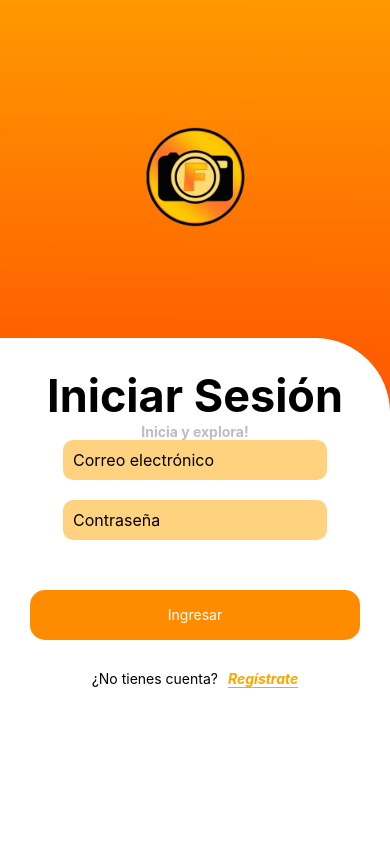
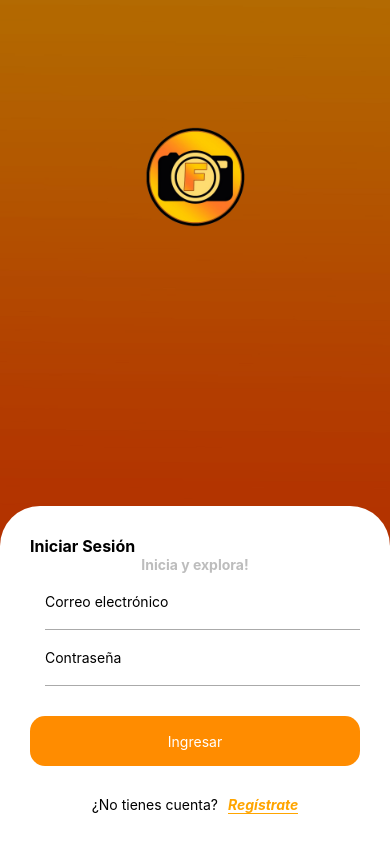
Before and after one commit to Nicolle07M/AppMobFotology, a React Native app in the folder FotologyMobile/: screen /HomeScreen in a window 390 px wide. Built offline with nearby package versions, Linux system fonts and the light colour scheme.

Commit message:
feat(Frontend): add Custom Text Input component and style organization separately

```diff
--- /dev/null
+++ b/FotologyMobile/src/Presentation/views/Home/Styles.tsx
@@ -0,0 +1,65 @@
+import { StyleSheet } from "react-native";
+
+const HomeStyles = StyleSheet.create({
+    container: {
+      flex: 1,
+      backgroundColor: 'black',
+    },
+    imageBackground: {
+      width: '100%',
+      height: '100%',
+      opacity: 0.7,
+      bottom: '30%',
+    },
+    form: {
+      width: '100%',
+      height: '40%',
+      backgroundColor: 'white',
+      position: 'absolute',
+      bottom: 0,
+      borderTopLeftRadius: 40,
+      borderTopRightRadius: 40,
+      padding: 30,
+    },
+    formText: {
+      fontWeight: 'bold',
+      fontSize: 16,
+    },
+    formText1: {
+      fontWeight: 'bold',
+      fontSize: 14,
+      alignSelf: 'center',
+      color: '#bdbdbd',
+    },
+    formRegister: {
+      flexDirection: 'row',
+      justifyContent: 'center',
+      marginTop: 30,
+    },
+    formRegisterText: {
+      fontStyle: 'italic',
+      color: 'orange',
+      borderBottomWidth: 1,
+      borderBottomColor: 'orange',
+      fontWeight: 'bold',
+      marginLeft: 10,
+    },
+    logoContainer: {
+      position: 'absolute',
+      alignSelf: 'center',
+      top: '15%',
+    },
+    logoImage: {
+      width: 100,
+      height: 100,
+    },
+    logoText: {
+      color: 'white',
+      textAlign: 'center',
+      fontSize: 20,
+      marginTop: 10,
+      fontWeight: 'bold',
+    },
+  });
+
+  export default HomeStyles;
--- a/FotologyMobile/src/Presentation/views/Home/home.tsx
+++ b/FotologyMobile/src/Presentation/views/Home/home.tsx
@@ -5,6 +5,8 @@ import { useNavigation } from '@react-navigation/native';
 import { StackNavigationProp } from '@react-navigation/stack';
 import { RootStackParamList } from '../../../../App';
 import useViewModel from '../Home/viewModel';
+import { CustomTextInput } from '../../../components/CustomTextInput';
+import styles from './Styles';
 
 export const HomeScreen = () => {
 
@@ -32,113 +34,43 @@ export const HomeScreen = () => {
       <View style={styles.form}>
         <Text style={styles.formText}>Iniciar Sesión</Text>
         <Text style={styles.formText1}>Inicia y explora!</Text>
-        <View style={styles.formInput}>
-        <TextInput
-          style={styles.formTextInput}
+
+        <CustomTextInput
           placeholder='Correo electrónico'
           keyboardType='email-address'
+          property='email'
+          onChangeText={onChange}
           value={email}
-          onChangeText={ text => onChange('email', text)}
         />
-      </View>
-        <View style={styles.formInput}>
-          <TextInput
-            style={styles.formTextInput}
-            placeholder='Contraseña'
-            keyboardType='default'
-            secureTextEntry={true}
-            value={password}
-            onChangeText={ text => onChange('password', text)}
-          />
-        </View>
+
+        <CustomTextInput
+          placeholder='Contraseña'
+          keyboardType='default'
+          property='password'
+          onChangeText={onChange}
+          value={password}
+          secureTextEntry={true}
+        />
+
         <View style={{ marginTop: 30 }}>
           <RoundedButton text='Ingresar' onPress={() =>{
             console.log('Email: ' + email);
             console.log('Password: ' + password);
             }} />
         </View>
+
         <View style={styles.formRegister}>
           <Text>¿No tienes cuenta?</Text>
-          <TouchableOpacity onPress={handleRegisterPress}>
-          <Text style={styles.formRegisterText}>Regístrate</Text>
+          <TouchableOpacity onPress={() => navigation.navigate('RegisterScreen')}>
+            <Text style={styles.formRegisterText}>Regístrate</Text>
           </TouchableOpacity>
         </View>
+
       </View>
     </View>
   );
 }
 
-const styles = StyleSheet.create({
-  container: {
-    flex: 1,
-    backgroundColor: 'black',
-  },
-  imageBackground: {
-    width: '100%',
-    height: '100%',
-    bottom: '30%',
-  },
-  form: {
-    width: '100%',
-    height: '60%',
-    backgroundColor: 'white',
-    position: 'absolute',
-    bottom: 0,
-    borderTopLeftRadius: 0,
-    borderTopRightRadius: 75,
-    padding: 30,
-  },
-  formText: {
-    fontWeight: 'bold',
-    fontSize: 45,
-    alignSelf: 'center',
-  },
-  formText1: {
-    fontWeight: 'bold',
-    fontSize: 14,
-    alignSelf: 'center',
-    color: '#bdbdbd',
-  },
-  formInput: {
-    backgroundColor: '#FFA50080', // Color de fondo naranja claro
-    borderRadius: 10, // Borde redondeado
-    width: '80%',
-    marginBottom: 20,
-    alignSelf: 'center'
-  },
-  formTextInput: {
-    padding: 10,
-    fontSize: 16,
-  },
-  formRegister: {
-    flexDirection: 'row',
-    justifyContent: 'center',
-    marginTop: 30,
-  },
-  formRegisterText: {
-    fontStyle: 'italic',
-    color: 'orange',
-    borderBottomWidth: 1,
-    borderBottomColor: 'orange',
-    fontWeight: 'bold',
-    marginLeft: 10,
-  },
-  logoContainer: {
-    position: 'absolute',
-    alignSelf: 'center',
-    top: '15%',
-  },
-  logoImage: {
-    width: 100,
-    height: 100,
-  },
-  logoText: {
-    color: 'white',
-    textAlign: 'center',
-    fontSize: 20,
-    marginTop: 10,
-    fontWeight: 'bold',
-  },
-});
+
 
 export default HomeScreen;
--- /dev/null
+++ b/FotologyMobile/src/Presentation/views/register/Styles.tsx
@@ -0,0 +1,62 @@
+import { StyleSheet } from "react-native";
+
+const RegisterStyle = StyleSheet.create({
+    container: {
+      flex: 1,
+      backgroundColor: 'black',
+    },
+    imageBackground: {
+      width: '100%',
+      height: '100%',
+      opacity: 0.7,
+      bottom: '30%',
+    },
+    form: {
+      width: '100%',
+      height: '70%',
+      backgroundColor: 'white',
+      position: 'absolute',
+      bottom: 0,
+      borderTopLeftRadius: 40,
+      borderTopRightRadius: 40,
+      padding: 30,
+    },
+    formText: {
+      fontWeight: 'bold',
+      fontSize: 16,
+    },
+    formIcon: {
+      width: 25,
+      height: 25,
+      marginTop: 5,
+    },
+    formInput: {
+      flexDirection: 'row',
+      marginTop: 25,
+    },
+    formTextInput: {
+      flex: 1,
+      borderBottomWidth: 1,
+      borderBottomColor: '#AAAAAA',
+      marginLeft: 15,
+    },
+    logoContainer: {
+      position: 'absolute',
+      alignSelf: 'center',
+      top: '5%',
+      alignItems: 'center',
+    },
+    logoImage: {
+      width: 100,
+      height: 100,
+    },
+    logoText: {
+      color: 'white',
+      textAlign: 'center',
+      fontSize: 20,
+      marginTop: 10,
+      fontWeight: 'bold',
+    },
+  });
+
+  export default RegisterStyle;
--- a/FotologyMobile/src/Presentation/views/register/register.tsx
+++ b/FotologyMobile/src/Presentation/views/register/register.tsx
@@ -4,9 +4,12 @@ import { useNavigation } from '@react-navigation/native';
 import { RoundedButton } from '../../../components/RoundedButton';
 import { StackNavigationProp } from '@react-navigation/stack';
 import { RootStackParamList } from '../../../../App';
+import { CustomTextInput } from '../../../components/CustomTextInput';
+import useViewModel from '../register/viewModel';
+import styles from './Styles';
 
 export const RegisterScreen = () => {
-  const navigation = useNavigation();
+  const { name, lastname, phone, email, password, confirmPassword, onChange, register } = useViewModel();
 
   return (
     <View style={styles.container}>
@@ -23,119 +26,60 @@ export const RegisterScreen = () => {
       </View>
       <View style={styles.form}>
         <Text style={styles.formText}>Registrate con nosotros!</Text>
-        <View style={styles.formInput}>
-
-          <TextInput
-            style={styles.formTextInput}
+        <CustomTextInput
               placeholder='Nombres'
               keyboardType='default'
+              property='name'
+              onChangeText={onChange}
+              value={name}
             />
-        </View>
-        <View style={styles.formInput}>
 
-          <TextInput
-            style={styles.formTextInput}
+            <CustomTextInput
               placeholder='Apellidos'
               keyboardType='default'
+              property='lastname'
+              onChangeText={onChange}
+              value={lastname}
             />
-        </View>
-        <View style={styles.formInput}>
 
-          <TextInput
-            style={styles.formTextInput}
+            <CustomTextInput
               placeholder='Correo electrónico'
               keyboardType='email-address'
+              property='email'
+              onChangeText={onChange}
+              value={email}
             />
-        </View>
-        <View style={styles.formInput}>
 
-          <TextInput
-            style={styles.formTextInput}
+            <CustomTextInput
               placeholder='Teléfono'
               keyboardType='numeric'
+              property='phone'
+              onChangeText={onChange}
+              value={phone}
             />
-        </View>
-        <View style={styles.formInput}>
 
-          <TextInput
-            style={styles.formTextInput}
+            <CustomTextInput
               placeholder='Contraseña'
               keyboardType='default'
+              property='password'
+              onChangeText={onChange}
+              value={password}
               secureTextEntry={true}
             />
-        </View>
-        <View style={styles.formInput}>
 
-          <TextInput
-            style={styles.formTextInput}
+            <CustomTextInput
               placeholder='Confirmar Contraseña'
               keyboardType='default'
+              property='confirmPassword'
+              onChangeText={onChange}
+              value={confirmPassword}
               secureTextEntry={true}
             />
-        </View>
+
         <View style={{ marginTop: 30 }}>
-          <RoundedButton text='Registrar' onPress={() => ToastAndroid.show('HOLA!', ToastAndroid.SHORT)} />
+        <RoundedButton text='CONFIRMAR' onPress={() => register()} />
         </View>
       </View>
     </View>
   );
 };
-
-const styles = StyleSheet.create({
-  container: {
-    flex: 1,
-    backgroundColor: 'black',
-  },
-  imageBackground: {
-    width: '100%',
-    height: '100%',
-    opacity: 0.7,
-    bottom: '30%',
-  },
-  form: {
-    width: '100%',
-    height: '70%',
-    backgroundColor: 'white',
-    position: 'absolute',
-    bottom: 0,
-    borderTopLeftRadius: 40,
-    borderTopRightRadius: 40,
-    padding: 30,
-  },
-  formText: {
-    fontWeight: 'bold',
-    fontSize: 16,
-  },
-  formIcon: {
-    width: 25,
-    height: 25,
-    marginTop: 5,
-  },
-  formInput: {
-    flexDirection: 'row',
-    marginTop: 25,
-  },
-  formTextInput: {
-    flex: 1,
-    borderBottomWidth: 1,
-    borderBottomColor: '#AAAAAA',
-    marginLeft: 15,
-  },
-  logoContainer: {
-    position: 'absolute',
-    alignSelf: 'center',
-    top: '5%',
-    alignItems: 'center',
-  },
-  logoImage: {
-    width: 100,
-    height: 100,
-  },
-  logoText: {
-    color: 'white',
-    textAlign: 'center',
-    fontSize: 20,
-    marginTop: 10,
-    fontWeight: 'bold',
-  },
-});
--- /dev/null
+++ b/FotologyMobile/src/Presentation/views/register/viewModel.tsx
@@ -0,0 +1,28 @@
+import React, { useState } from 'react';
+
+const RegisterViewModel = () => {
+  const [values, setValues] = useState({
+    name: '',
+    lastname: '',
+    phone: '',
+    email: '',
+    password: '',
+    confirmPassword: '',
+  });
+
+  const onChange = (property: string, value: any) => {
+    setValues({ ...values, [property]: value });
+  };
+
+  const register = () => {
+    console.log(JSON.stringify(values));
+  };
+
+  return {
+    ...values,
+    onChange,
+    register
+  };
+};
+
+export default RegisterViewModel;
--- /dev/null
+++ b/FotologyMobile/src/components/CustomTextInput.tsx
@@ -0,0 +1,49 @@
+import React from 'react';
+import { View, Image, TextInput, StyleSheet, KeyboardType } from 'react-native';
+
+interface Props {
+  placeholder: string;
+  value: string;
+  keyboardType: KeyboardType;
+  secureTextEntry?: boolean;
+  property: string;
+  onChangeText: (property: string, value: any) => void;
+}
+
+export const CustomTextInput = ({
+  placeholder,
+  value,
+  keyboardType,
+  secureTextEntry = false,
+  property,
+  onChangeText
+}: Props) => {
+  return (
+      <TextInput
+        style={styles.formTextInput}
+        placeholder={placeholder}
+        keyboardType={keyboardType}
+        value={value}
+        onChangeText={text => onChangeText(property, text)}
+        secureTextEntry={secureTextEntry}
+      />
+  );
+};
+
+const styles = StyleSheet.create({
+  formIcon: {
+    width: 25,
+    height: 25,
+    marginTop: 5,
+  },
+  formInput: {
+    flexDirection: 'row',
+    marginTop: 30,
+  },
+  formTextInput: {
+    flex: 1,
+    borderBottomWidth: 1,
+    borderBottomColor: '#AAAAAA',
+    marginLeft: 15,
+  }
+});
```
Lines whose indentation alone changed are shown as unchanged.
